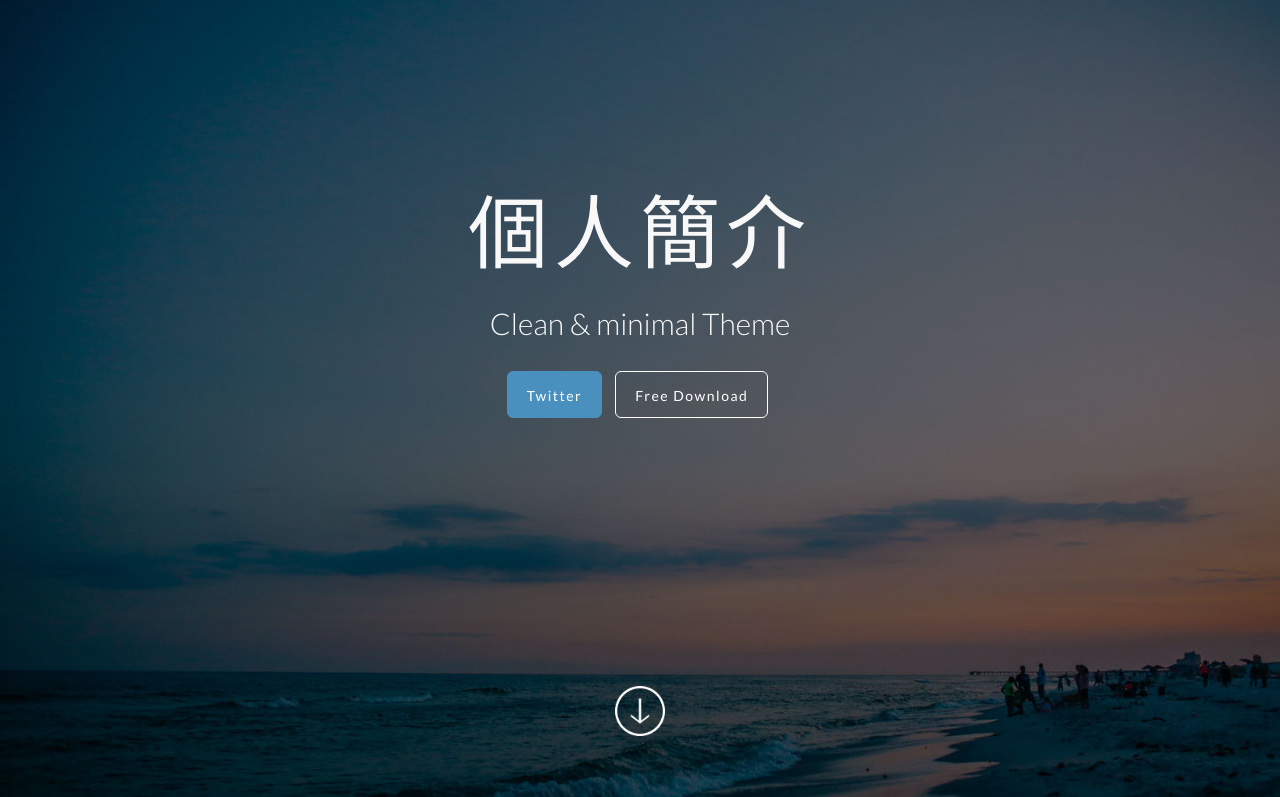
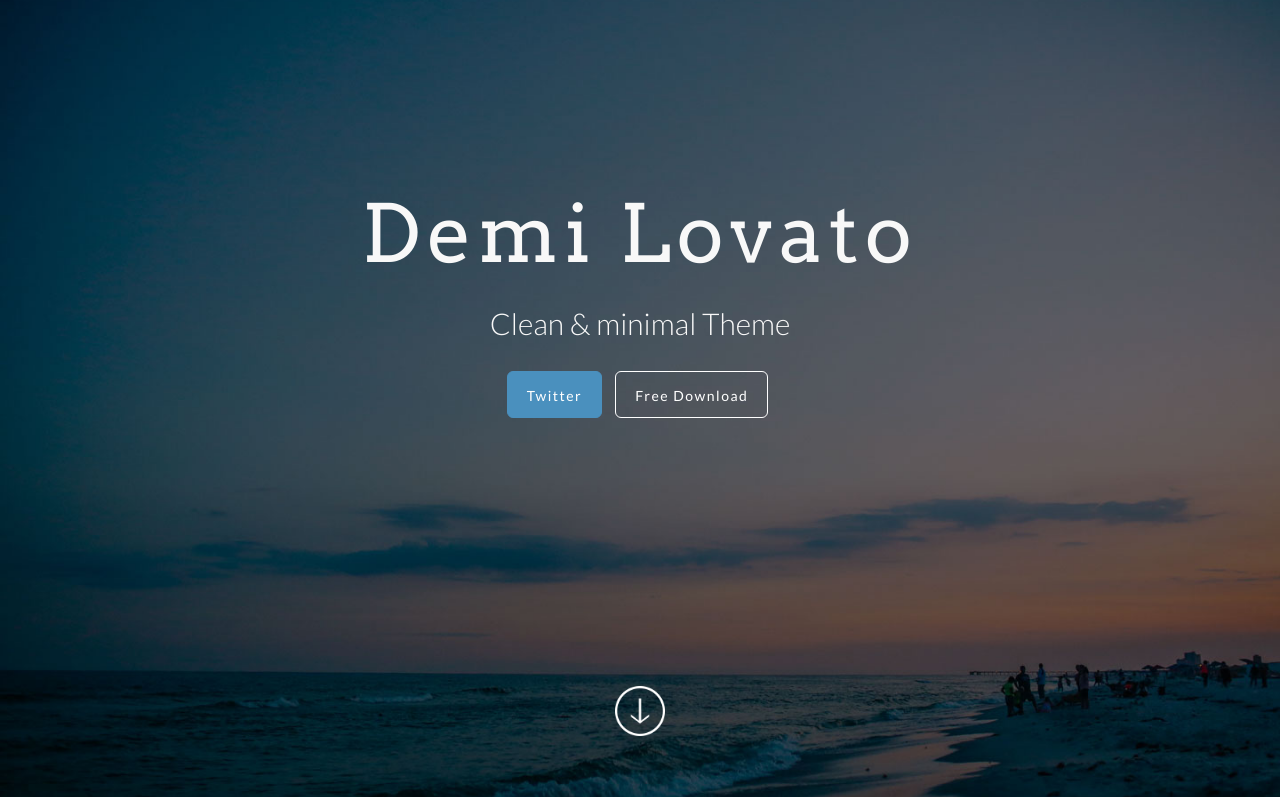
Before and after one commit to robin901128/webex3, a plain HTML site: page index.html in a window 1280 px wide. Shown: the top 797 px of the page. Drawn offline with Linux system fonts and the light colour scheme.

Commit message:
Update index html
<h1>

```diff
--- a/index.html
+++ b/index.html
@@ -59,7 +59,7 @@
 	<!-- FullScreen -->
     <div class="intro-header">
 		<div class="col-xs-12 text-center abcen1">
-			<h1 class="h1_home wow fadeIn" data-wow-delay="0.4s">個人簡介</h1>
+			<h1 class="h1_home wow fadeIn" data-wow-delay="0.4s">Demi Lovato</h1>
 			<h3 class="h3_home wow fadeIn" data-wow-delay="0.6s">Clean & minimal Theme</h3>
 			<ul class="list-inline intro-social-buttons">
 				<li><a href="https://twitter.com/galantiandrea" class="btn  btn-lg mybutton_cyano wow fadeIn" data-wow-delay="0.8s"><span class="network-name">Twitter</span></a>
```
